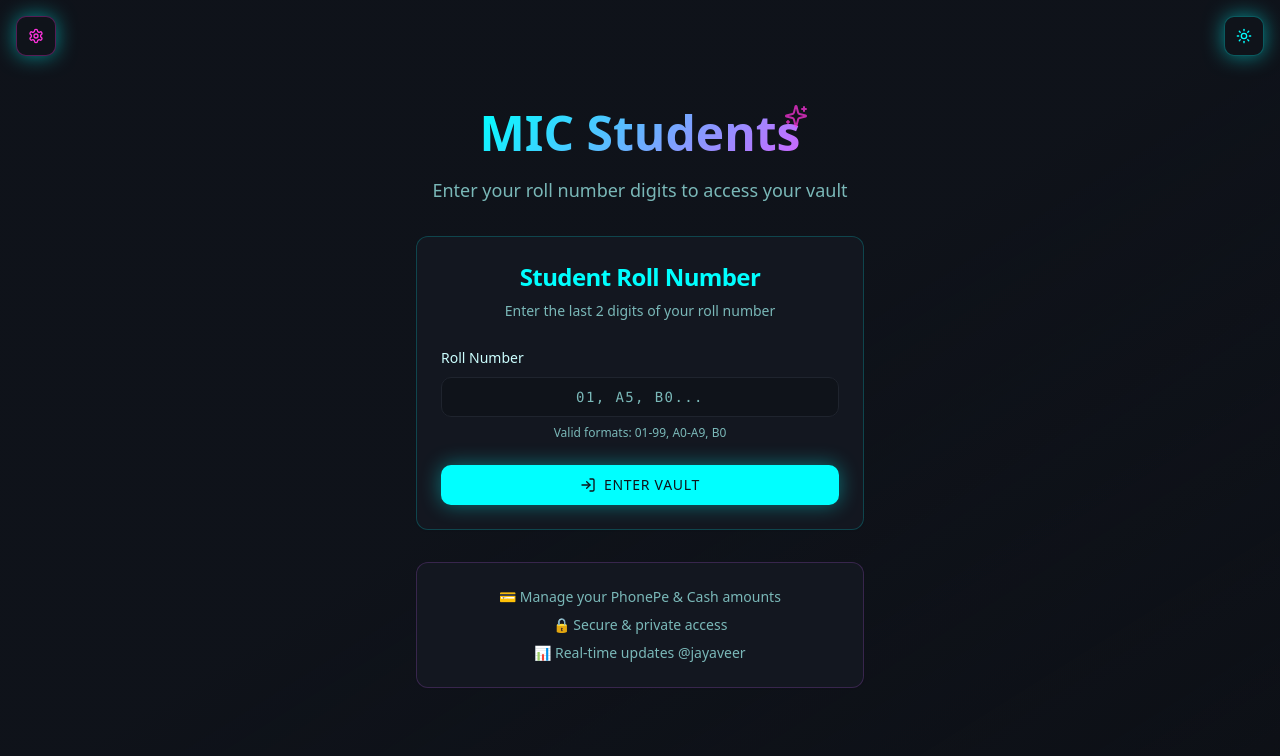
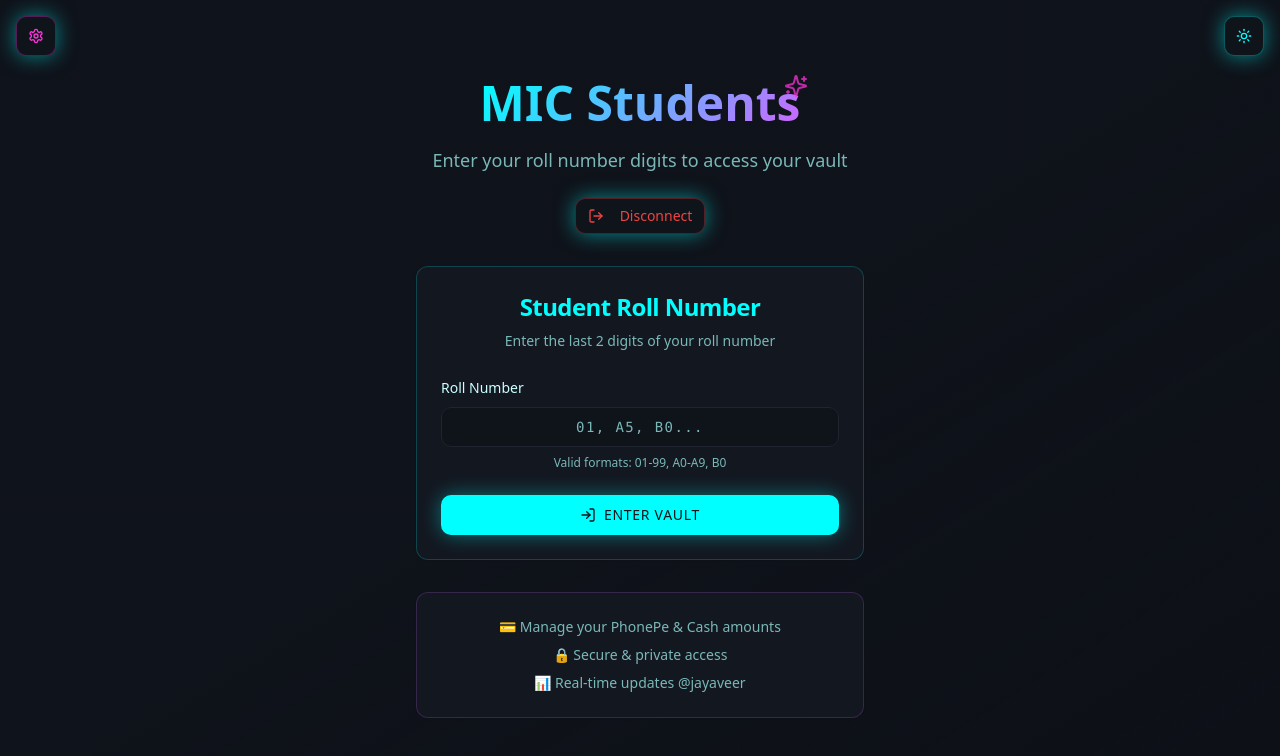
Before and after one commit to jayaveerR/student-vault-glow, a React (Vite) app: page / in a window 1280 px wide. Shown: the top 756 px of the page. Built offline with nearby package versions, Linux system fonts and the light colour scheme.

Commit message:
Add Disconnect Button
Add a disconnect button to the student dashboard that logs the user out and returns them to the login page.

```diff
--- a/src/components/StudentLogin.tsx
+++ b/src/components/StudentLogin.tsx
@@ -1,5 +1,5 @@
 import { useState } from 'react';
-import { LogIn, Sparkles } from 'lucide-react';
+import { LogIn, Sparkles, LogOut } from 'lucide-react';
 import { Button } from '@/components/ui/button';
 import { Input } from '@/components/ui/input';
 import { Card, CardContent, CardDescription, CardHeader, CardTitle } from '@/components/ui/card';
@@ -16,6 +16,16 @@ export const StudentLogin = ({
   const {
     toast
   } = useToast();
+  const handleDisconnect = () => {
+    localStorage.removeItem('student-vault-data');
+    setRollNumber('');
+    toast({
+      title: "Disconnected",
+      description: "All data has been cleared successfully",
+      variant: "default"
+    });
+  };
+
   const handleSubmit = async (e: React.FormEvent) => {
     e.preventDefault();
     if (!rollNumber) {
@@ -53,6 +63,19 @@ export const StudentLogin = ({
           <p className="text-lg text-muted-foreground">
             Enter your roll number digits to access your vault
           </p>
+
+          {/* Disconnect Button */}
+          <div className="pt-2">
+            <Button
+              onClick={handleDisconnect}
+              variant="outline"
+              size="sm"
+              className="glass-card border-destructive/30 hover:border-destructive/50 text-destructive hover:text-destructive"
+            >
+              <LogOut className="w-4 h-4 mr-2" />
+              Disconnect
+            </Button>
+          </div>
         </div>
 
         {/* Login Card */}
```
